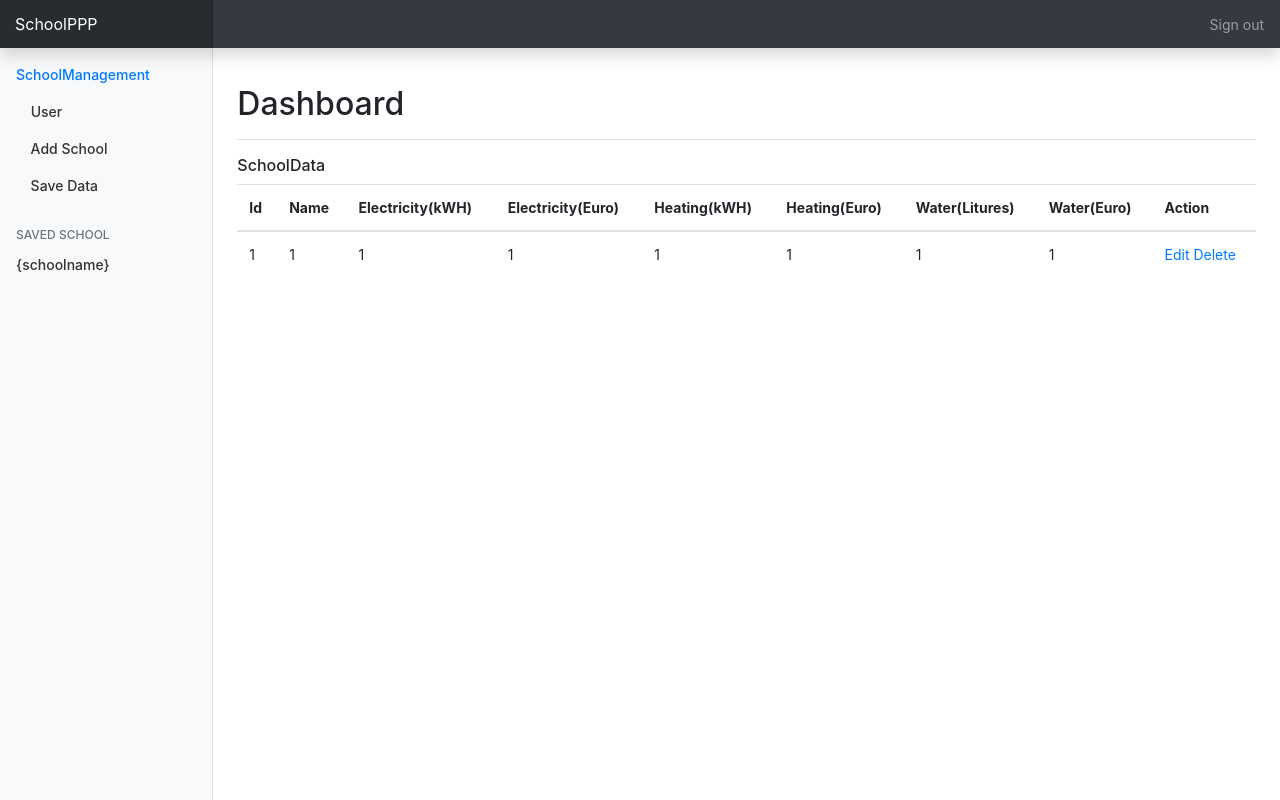
After one commit to sdev3millions/schoolPPP, a Django app: page /school/show in a window 1280 px wide. The commit adds this page. Run offline with Django 3.2, Linux system fonts and the light colour scheme; tables that the repository leaves empty hold one stand-in row (values such as "Sample post"); some libraries are stand-ins or nearby versions; some web fonts are replaced.

Commit message:
school show

```diff
--- a/schoolppp/school/models.py
+++ b/schoolppp/school/models.py
@@ -6,9 +6,9 @@ class Schools(models.Model):
     address=models.CharField(max_length=100)
     email=models.EmailField(max_length=100)
     class Meta:
-        db_table="schools"
+        db_table="school_schools"
 class SchoolData(models.Model):
-    school_id=models.IntegerField(max_length=100)
+    school_id=models.IntegerField()
     ele_k=models.IntegerField()
     ele_u=models.IntegerField()
     hea_k=models.IntegerField()
@@ -16,4 +16,4 @@ class SchoolData(models.Model):
     wat_l=models.IntegerField()
     wat_u=models.IntegerField()
     class Meta:
-        db_table="schooldata"
+        db_table="school_schooldata"
--- a/schoolppp/school/templates/index.html
+++ b/schoolppp/school/templates/index.html
@@ -14,8 +14,8 @@
         <!-- Custom styles for this template -->
         <link href="../static/assets/style.css" rel="stylesheet">
         <link type="text/css" rel="stylesheet" href="../static/css/font-awesome.min.css">
+        {%block content %}{% endblock %}
     </head>
-
     <body>
         <nav class="navbar navbar-dark fixed-top bg-dark flex-md-nowrap p-0 shadow">
             <a class="navbar-brand col-sm-3 col-md-2 mr-0" href="#">SchoolPPP</a>
@@ -25,7 +25,6 @@
                     <a class="nav-link" href="#">Sign out</a>
                 </li>
             </ul>
-
         </nav>
         <div class="container-fluid">
             <div class="row">
@@ -64,7 +63,7 @@
                              </h6>
                             <ul class="nav flex-column mb-2">
                             <li class="nav-item">
-                                <a class="nav-link" href="#">
+                                <a class="nav-link" a href="school/show">
                                     <span data-feather="file-text"></span>
                                     {schoolname}
                                 </a>
@@ -72,12 +71,14 @@
                         </ul>
                     </div>
                 </nav>
-                <main role="main" class="col-md-9 ml-sm-auto col-lg-10 px-4">
+                 <main role="main" class="col-md-9 ml-sm-auto col-lg-10 px-4">
                     <div class="d-flex justify-content-between flex-wrap flex-md-nowrap align-items-center pt-3 pb-2 mb-3 border-bottom">
                         <h1 class="h2">Dashboard</h1>
                         <div class="btn-toolbar mb-2 mb-md-0">
                         </div>
+
                     </div>
+                    {%block body_content %}{% endblock %}
                 </main>
             </div>
         </div>
--- /dev/null
+++ b/schoolppp/school/templates/school/schooldata_list.html
@@ -0,0 +1,47 @@
+{% extends 'index.html' %}
+{% load static %}
+{% block javascript %}
+  <!-- <script src="{% static 'books/js/books.js' %}"></script> -->
+{% endblock %}
+{% block content %}
+{% endblock %}
+{% block body_content %}
+  <h6 class="page-header">SchoolData</h6>
+  <table class="table" id="book-table">
+    <thead>
+      <tr>
+        <th>Id</th>
+        <th>Name</th>
+        <th>Electricity(kWH)</th>
+        <th>Electricity(Euro)</th>
+        <th>Heating(kWH)</th>
+        <th>Heating(Euro)</th>
+        <th>Water(Litures)</th>
+        <th>Water(Euro)</th>
+        <th>Action</th>
+      </tr>
+    </thead>
+    <tbody>
+      {% for schooldata in schooldatas %}
+         <tr>
+          <td>{{ schooldata.id }}</td>
+          <td>{{ schooldata.school_id }}</td>
+          <td>{{ schooldata.ele_k }}</td>
+          <td>{{ schooldata.ele_u }}</td>
+          <td>{{ schooldata.hea_k }}</td>
+          <td>{{ schooldata.hea_u }}</td>
+          <td>{{ schooldata.wat_l }}</td>
+          <td>{{ schooldata.wat_u }}</td>
+          <td>
+            <a href="/edit/{{ schooldata.id }}"><span class="glyphicon glyphicon-pencil" >Edit</span></a>
+            <a href="/delete/{{ schooldata.id }}">Delete</a>
+          </td>
+        </tr>
+       {% empty %}
+        <tr>
+          <td colspan="7" class="text-center bg-warning"></td>
+        </tr>
+      {% endfor %}
+    </tbody>
+  </table>
+{% endblock %}
--- a/schoolppp/school/views.py
+++ b/schoolppp/school/views.py
@@ -1,8 +1,10 @@
 from django.shortcuts import render
+from .models import Schools,SchoolData
+from .forms import SchoolForm
 # Create your views here.
-from .models import SchoolData, School
+
 def home(request):
     return render(request,'index.html')
 def school_list(request):
-    schools=School.objects.all()
-    return render(request,'schooldata_list.html', {'school':})
+    schooldatas = SchoolData.objects.all()
+    return render(request,'school/schooldata_list.html', {'schooldatas':schooldatas})
--- a/schoolppp/schoolppp/settings.py
+++ b/schoolppp/schoolppp/settings.py
@@ -78,7 +78,7 @@ DATABASES = {
     'default': {
         'ENGINE': 'django.db.backends.mysql',
         'NAME': 'schooldb',
-         'USER': 'root',
+        'USER': 'root',
         'PASSWORD': '',
         'HOST': 'localhost',
         'PORT': '3306'
--- a/schoolppp/schoolppp/urls.py
+++ b/schoolppp/schoolppp/urls.py
@@ -18,6 +18,6 @@ from django.urls import path
 from school import views
 urlpatterns = [
     path('admin/', admin.site.urls),
-    path('school',views.home),
-    path('books/$',views.school_list, name='school_list'),
+    path('',views.home),
+    path('school/show',views.school_list, name='school_list'),
 ]
```
Also changed, not shown: schoolppp/school/forms.py (added, +7 -0 lines), schoolppp/school/static/js/school.js (added, +17 -0 lines), schoolppp/school/templates/base.html (+0 -7 lines), schoolppp/school/templates/school/schooldata_edit.html (added, +26 -0 lines), 1 other file.
